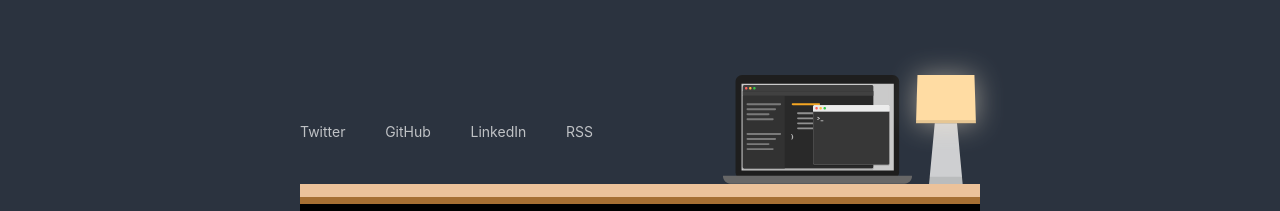
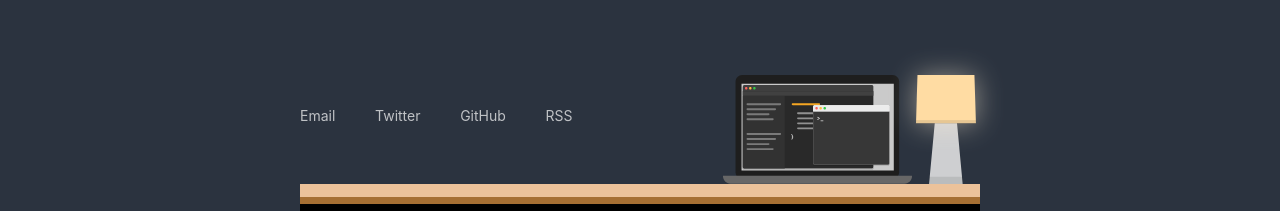
Before and after one commit to nshki/nshki.com, a Jekyll site: the page built from index.md, in a window 1280 px wide. Shown: the part 2112-2323 px from the top of the page. Built offline with Jekyll 4.4.1, drawn with Linux system fonts in a browser that asks for light colours.

Commit message:
Replace LinkedIn with email in footer

```diff
--- a/_config.yml
+++ b/_config.yml
@@ -1,5 +1,5 @@
 title: Nishiki Liu
-email: nishiki.liu@gmail.com
+email: nishiki@hey.com
 description: "Personal blog of a software engineer."
 baseurl: ""
 url: "https://nshki.com"
@@ -8,7 +8,5 @@ twitter:
   card: summary
 github:
   username: nshki
-linkedin:
-  username: nshki
 plugins:
   - jekyll-feed
--- a/_includes/footer.html
+++ b/_includes/footer.html
@@ -1,6 +1,11 @@
 <footer class="footer">
-  <menu class="footer__menu">
-    <ul class="footer__menu__items">
+  <ul class="footer__menu">
+    <li class="footer__menu__item">
+      <a href="mailto:{{ site.email }}">
+        Email
+      </a>
+    </li><!-- .footer__menu__item -->
+
     <li class="footer__menu__item">
       <a href="https://twitter.com/{{ site.twitter.username }}">
         Twitter
@@ -14,18 +19,11 @@
     </li><!-- .footer__menu__item -->
 
     <li class="footer__menu__item">
-        <a href="https://linkedin.com/in/{{ site.linkedin.username }}">
-          LinkedIn
-        </a>
-      </li><!-- .footer__menu__item -->
-
-      <li class="footer__menu__item">
       <a href="{{ '/feed.xml' | relative_url }}">
         RSS
       </a>
     </li><!-- .footer__menu__item -->
-    </ul><!-- .footer__menu__items -->
-  </menu><!-- .footer__menu -->
+  </ul><!-- .footer__menu -->
 
   <div class="footer__graphics">
     {%- include laptop.html -%}
--- a/_sass/components/_footer.scss
+++ b/_sass/components/_footer.scss
@@ -45,19 +45,6 @@
 }
 
 .footer__menu {
-  margin: 0 0 2rem 0;
-  padding: 0;
-
-  @media (min-width: 300px) {
-    margin: 0;
-  }
-
-  @media (min-width: 650px) {
-    transform: translateY(1em);
-  }
-}
-
-.footer__menu__items {
   list-style: none;
   margin: 0;
   padding: 0;
```
Lines whose indentation alone changed are shown as unchanged.
